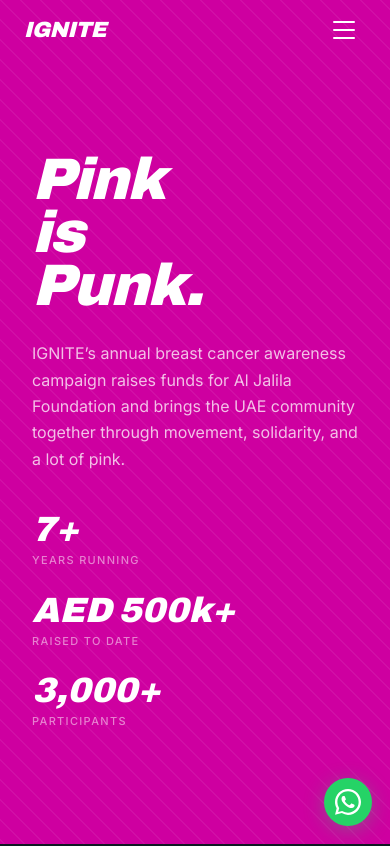
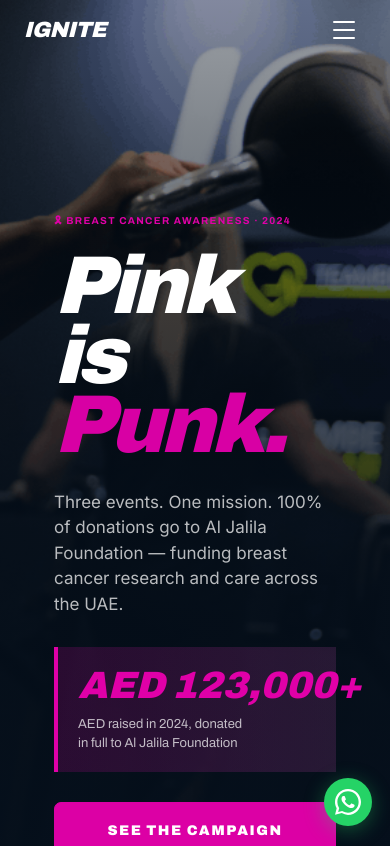
Before and after one commit to ivhub010/ignite.ae, a Next.js app: page /pink-is-punk in a window 390 px wide. Shown: the top 846 px of the page. Built offline with nearby package versions, Linux system fonts and the light colour scheme.

Commit message:
Website update 6

```diff
--- a/app/globals.css
+++ b/app/globals.css
@@ -348,3 +348,309 @@
   .footer-wordmark{margin-bottom:28px}
 }
 @media(prefers-reduced-motion:reduce){*{animation:none!important;transition-duration:.01ms!important}}
+
+
+.pip-hero {
+  position: relative;
+  min-height: 900px;
+  display: flex;
+  align-items: center;
+  overflow: hidden;
+  background: #071321;
+  color: #fff;
+}
+
+/* =========================
+   BACKGROUND
+========================= */
+
+.pip-hero .hero-bg {
+  position: absolute;
+  inset: 0;
+  z-index: 0;
+}
+
+.pip-hero .hero-bg img {
+  width: 100%;
+  height: 100%;
+  object-fit: cover;
+  object-position: center;
+}
+
+.pip-hero .hero-bg-overlay {
+  position: absolute;
+  inset: 0;
+  background:
+    linear-gradient(
+      90deg,
+      rgba(5, 16, 29, 0.93) 0%,
+      rgba(5, 16, 29, 0.75) 42%,
+      rgba(5, 16, 29, 0.45) 75%,
+      rgba(5, 16, 29, 0.35) 100%
+    ),
+    linear-gradient(
+      0deg,
+      rgba(5, 16, 29, 0.92) 0%,
+      rgba(5, 16, 29, 0.1) 60%
+    );
+}
+
+/* =========================
+   CONTENT
+========================= */
+
+.pip-hero-content {
+  position: relative;
+  z-index: 2;
+  width: 100%;
+  max-width: 1400px;
+  margin: 0 auto;
+  padding: 130px 80px 90px;
+}
+
+.pip-campaign-label {
+  display: inline-flex;
+  align-items: center;
+  margin-bottom: 38px;
+  color: #e000a8;
+  font-size: 13px;
+  line-height: 1;
+  font-weight: 700;
+  letter-spacing: 2px;
+  text-transform: uppercase;
+}
+
+/* =========================
+   TITLE
+========================= */
+
+.pip-title {
+  margin: 0;
+  max-width: 620px;
+  font-size: clamp(80px, 9vw, 145px);
+  line-height: 0.82;
+  font-weight: 900;
+  font-style: italic;
+  letter-spacing: -6px;
+  color: #fff;
+}
+
+.pip-title span {
+  color: #d800a4;
+}
+
+/* =========================
+   DESCRIPTION
+========================= */
+
+.pip-sub {
+  max-width: 780px;
+  margin: 45px 0 50px;
+  color: rgba(255, 255, 255, 0.72);
+  font-size: 25px;
+  line-height: 1.55;
+  font-weight: 400;
+}
+
+/* =========================
+   MONEY RAISED BOX
+========================= */
+
+.pip-raised {
+  position: relative;
+  display: flex;
+  align-items: center;
+  gap: 55px;
+  width: fit-content;
+  min-width: 760px;
+  padding: 27px 38px;
+  margin-bottom: 45px;
+
+  background: linear-gradient(
+    90deg,
+    rgba(209, 0, 157, 0.18),
+    rgba(150, 59, 140, 0.23)
+  );
+
+  border-left: 4px solid #e000a8;
+}
+
+.pip-raised-amount {
+  color: #e000a8;
+  font-size: 60px;
+  line-height: 1;
+  font-weight: 900;
+  font-style: italic;
+  white-space: nowrap;
+}
+
+.pip-raised-copy {
+  color: rgba(255, 255, 255, 0.72);
+  font-size: 16px;
+  line-height: 1.4;
+}
+
+/* =========================
+   BUTTONS
+========================= */
+
+.pip-actions {
+  display: flex;
+  align-items: center;
+  gap: 20px;
+}
+
+.pip-btn {
+  min-width: 240px;
+  padding: 20px 30px;
+  display: inline-flex;
+  align-items: center;
+  justify-content: center;
+  gap: 10px;
+
+  border-radius: 7px;
+
+  font-size: 14px;
+  font-weight: 800;
+  letter-spacing: 1.5px;
+  text-decoration: none;
+
+  transition:
+    transform 0.25s ease,
+    background 0.25s ease,
+    border-color 0.25s ease;
+}
+
+.pip-btn:hover {
+  transform: translateY(-2px);
+}
+
+.pip-btn-primary {
+  background: #dc00a5;
+  border: 1px solid #dc00a5;
+  color: #fff;
+}
+
+.pip-btn-primary:hover {
+  background: #ef00b5;
+}
+
+.pip-btn-outline {
+  color: #fff;
+  background: rgba(255, 255, 255, 0.02);
+  border: 1px solid rgba(255, 255, 255, 0.3);
+}
+
+.pip-btn-outline:hover {
+  border-color: #fff;
+  background: rgba(255, 255, 255, 0.08);
+}
+
+/* =========================
+   TABLET
+========================= */
+
+@media (max-width: 1024px) {
+  .pip-hero {
+    min-height: 800px;
+  }
+
+  .pip-hero-content {
+    padding: 120px 45px 70px;
+  }
+
+  .pip-title {
+    font-size: 100px;
+  }
+
+  .pip-sub {
+    max-width: 650px;
+    font-size: 21px;
+  }
+
+  .pip-raised {
+    min-width: 0;
+    width: 100%;
+    max-width: 760px;
+  }
+
+  .pip-raised-amount {
+    font-size: 48px;
+  }
+}
+
+/* =========================
+   MOBILE
+========================= */
+
+@media (max-width: 767px) {
+  .pip-hero {
+    min-height: 760px;
+    align-items: flex-end;
+  }
+
+  .pip-hero .hero-bg img {
+    object-position: 60% center;
+  }
+
+  .pip-hero .hero-bg-overlay {
+    background:
+      linear-gradient(
+        0deg,
+        rgba(5, 16, 29, 0.98) 0%,
+        rgba(5, 16, 29, 0.78) 55%,
+        rgba(5, 16, 29, 0.4) 100%
+      );
+  }
+
+  .pip-hero-content {
+    padding: 110px 22px 55px;
+  }
+
+  .pip-campaign-label {
+    margin-bottom: 25px;
+    font-size: 10px;
+    letter-spacing: 1.3px;
+  }
+
+  .pip-title {
+    font-size: clamp(65px, 21vw, 92px);
+    line-height: 0.85;
+    letter-spacing: -4px;
+  }
+
+  .pip-sub {
+    margin: 30px 0;
+    font-size: 17px;
+    line-height: 1.5;
+  }
+
+  .pip-raised {
+    width: 100%;
+    min-width: 0;
+    padding: 20px;
+    margin-bottom: 30px;
+    gap: 10px;
+    flex-direction: column;
+    align-items: flex-start;
+  }
+
+  .pip-raised-amount {
+    font-size: 38px;
+  }
+
+  .pip-raised-copy {
+    font-size: 13px;
+  }
+
+  .pip-actions {
+    width: 100%;
+    flex-direction: column;
+    align-items: stretch;
+  }
+
+  .pip-btn {
+    width: 100%;
+    min-width: 0;
+  }
+}
--- a/app/pink-is-punk/page.tsx
+++ b/app/pink-is-punk/page.tsx
@@ -14,17 +14,61 @@
   return (
     <main>
       <section className="pip-hero">
-        <div className="pip-pattern" />
-        <h1 className="pip-title">Pink<br />is<br />Punk.</h1>
-        <p className="pip-sub">IGNITE&rsquo;s annual breast cancer awareness campaign raises funds for Al Jalila Foundation and brings the UAE community together through movement, solidarity, and a lot of pink.</p>
-        <div className="pip-stats">
-          <div><div className="pip-stat">7+</div><div className="pip-stat-label">Years running</div></div>
-          <div><div className="pip-stat">AED 500k+</div><div className="pip-stat-label">Raised to date</div></div>
-          <div><div className="pip-stat">3,000+</div><div className="pip-stat-label">Participants</div></div>
+
+      {/* Background */}
+      <div className="hero-bg">
+        <img
+          src="/assets/images/IGNITE-Fitness-Wellness.png"
+          alt=""
+        />
+        <div className="hero-bg-overlay" />
+      </div>
+
+      {/* Hero Content */}
+      <div className="pip-hero-content">
+
+        <div className="pip-campaign-label">
+          🎗 BREAST CANCER AWARENESS · 2024
         </div>
-      </section>
 
-      <section className="content-block">
+        <h1 className="pip-title">
+          Pink
+          <br />
+          is <span>Punk.</span>
+        </h1>
+
+        <p className="pip-sub">
+          Three events. One mission. 100% of donations go to Al Jalila
+          Foundation — funding breast cancer research and care across the UAE.
+        </p>
+
+        <div className="pip-raised">
+          <div className="pip-raised-amount">
+            AED 123,000+
+          </div>
+
+          <div className="pip-raised-copy">
+            AED raised in 2024, donated
+            <br />
+            in full to Al Jalila Foundation
+          </div>
+        </div>
+
+        <div className="pip-actions">
+          <Link href="#campaign" className="pip-btn pip-btn-primary">
+            SEE THE CAMPAIGN
+          </Link>
+
+          <Link href="/contact" className="pip-btn pip-btn-outline">
+            SUPPORT 2025 <span>→</span>
+          </Link>
+        </div>
+
+      </div>
+
+    </section>
+
+      <section id="campaign" className="content-block">
         <p className="content-label" style={{ color: '#CE00A0' }}>The campaign</p>
         <h2 className="content-lead">Awareness through action.</h2>
         <p className="content-body">Pink is Punk started in 2018 with a single run on Dubai Marina Walk. What began as a small community event has grown into one of the UAE&rsquo;s most recognised annual wellness campaigns, drawing thousands of participants each October and raising significant funds for breast cancer research and support at Al Jalila Foundation.</p>
```
Also changed, not shown: 1 other file (tests, documents, lock files or other folders).
